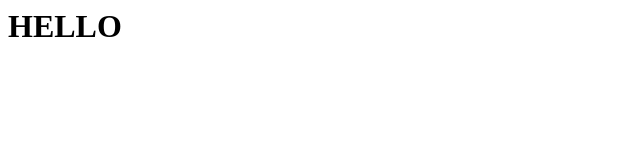
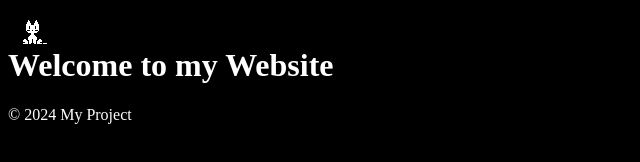
Before and after one commit to YonHeerkens/YonHeerkens, a plain HTML site: page index.html in a window 1280 px wide. Shown: the whole page, without its empty margins (0-640 px from the left). Drawn offline with Linux system fonts and the light colour scheme.

Commit message:
Add boilerplate and oneko

```diff
--- a/index.html
+++ b/index.html
@@ -1 +1,25 @@
-<h1>HELLO</h1>
+<!DOCTYPE html>>
+<html lang="en">
+    <head>
+        <meta charset="UTF-8">
+        <meta name="viewport" content="width=device-width, initial-scale=1.0">
+        <title>My Project</title>
+        <link rel="stylesheet" href="style.css">
+    </head>
+
+    <body>
+        <header>
+            <h1>Welcome to my Website</h1>
+        </header>
+        <main>
+            <p></p>
+        </main>
+        <footer>
+            <p>&copy; 2024 My Project</p>
+        </footer>
+    </body>
+
+    <!-- This piece of code was taken from the github of:
+        https://github.com/adryd325/oneko.js -->
+    <script src="./oneko/oneko.js"></script>
+</html>
--- /dev/null
+++ b/oneko/oneko.js
@@ -0,0 +1,161 @@
+// This piece of code was retrieved from: https://github.com/adryd325/oneko.js
+(function oneko() {
+  const nekoEl = document.createElement("div");
+  let nekoPosX = 32;
+  let nekoPosY = 32;
+  let mousePosX = 0;
+  let mousePosY = 0;
+  let frameCount = 0;
+  let idleTime = 0;
+  let idleAnimation = null;
+  let idleAnimationFrame = 0;
+  const nekoSpeed = 15;
+  const spriteSets = {
+    idle: [[-3, -3]],
+    alert: [[-7, -3]],
+    scratch: [
+      [-5, 0],
+      [-6, 0],
+      [-7, 0],
+    ],
+    tired: [[-3, -2]],
+    sleeping: [
+      [-2, 0],
+      [-2, -1],
+    ],
+    N: [
+      [-1, -2],
+      [-1, -3],
+    ],
+    NE: [
+      [0, -2],
+      [0, -3],
+    ],
+    E: [
+      [-3, 0],
+      [-3, -1],
+    ],
+    SE: [
+      [-5, -1],
+      [-5, -2],
+    ],
+    S: [
+      [-6, -3],
+      [-7, -2],
+    ],
+    SW: [
+      [-5, -3],
+      [-6, -1],
+    ],
+    W: [
+      [-4, -2],
+      [-4, -3],
+    ],
+    NW: [
+      [-1, 0],
+      [-1, -1],
+    ],
+  };
+  function create() {
+    nekoEl.id = "oneko";
+    nekoEl.style.width = "32px";
+    nekoEl.style.height = "32px";
+    nekoEl.style.position = "fixed";
+    nekoEl.style.backgroundImage = "url('./oneko/oneko.gif')";
+    nekoEl.style.imageRendering = "pixelated";
+    nekoEl.style.left = "16px";
+    nekoEl.style.top = "16px";
+
+    document.body.appendChild(nekoEl);
+
+    document.onmousemove = (event) => {
+      mousePosX = event.clientX;
+      mousePosY = event.clientY;
+    };
+
+    window.onekoInterval = setInterval(frame, 100);
+  }
+
+  function setSprite(name, frame) {
+    const sprite = spriteSets[name][frame % spriteSets[name].length];
+    nekoEl.style.backgroundPosition = `${sprite[0] * 32}px ${sprite[1] * 32}px`;
+  }
+
+  function resetIdleAnimation() {
+    idleAnimation = null;
+    idleAnimationFrame = 0;
+  }
+
+  function idle() {
+    idleTime += 1;
+
+    // every ~ 20 seconds
+    if (
+      idleTime > 10 &&
+      Math.floor(Math.random() * 200) == 0 &&
+      idleAnimation == null
+    ) {
+      idleAnimation = ["sleeping", "scratch"][Math.floor(Math.random() * 2)];
+    }
+
+    switch (idleAnimation) {
+      case "sleeping":
+        if (idleAnimationFrame < 8) {
+          setSprite("tired", 0);
+          break;
+        }
+        setSprite("sleeping", Math.floor(idleAnimationFrame / 4));
+        if (idleAnimationFrame > 192) {
+          resetIdleAnimation();
+        }
+        break;
+      case "scratch":
+        setSprite("scratch", idleAnimationFrame);
+        if (idleAnimationFrame > 9) {
+          resetIdleAnimation();
+        }
+        break;
+      default:
+        setSprite("idle", 0);
+        return;
+    }
+    idleAnimationFrame += 1;
+  }
+
+  function frame() {
+    frameCount += 1;
+    const diffX = nekoPosX - mousePosX;
+    const diffY = nekoPosY - mousePosY;
+    const distance = Math.sqrt(diffX ** 2 + diffY ** 2);
+
+    if (distance < nekoSpeed || distance < 48) {
+      idle();
+      return;
+    }
+
+    idleAnimation = null;
+    idleAnimationFrame = 0;
+
+    if (idleTime > 1) {
+      setSprite("alert", 0);
+      // count down after being alerted before moving
+      idleTime = Math.min(idleTime, 4);
+      idleTime -= 1;
+      return;
+    }
+
+    direction = diffY / distance > 0.5 ? "N" : "";
+    direction += diffY / distance < -0.5 ? "S" : "";
+    direction += diffX / distance > 0.5 ? "W" : "";
+    direction += diffX / distance < -0.5 ? "E" : "";
+    setSprite(direction, frameCount);
+
+    nekoPosX -= (diffX / distance) * nekoSpeed;
+    nekoPosY -= (diffY / distance) * nekoSpeed;
+
+    nekoEl.style.left = `${nekoPosX - 16}px`;
+    nekoEl.style.top = `${nekoPosY - 16}px`;
+  }
+
+  create();
+})();
--- /dev/null
+++ b/style.css
@@ -0,0 +1,11 @@
+html {
+    background-color:  black;
+}
+
+h1 {
+    color: white;
+}
+
+p {
+    color: white;
+}
```
Also changed, not shown: README.md, oneko/oneko.gif (added).
